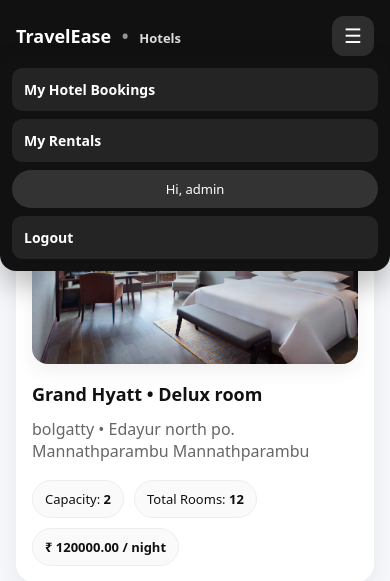
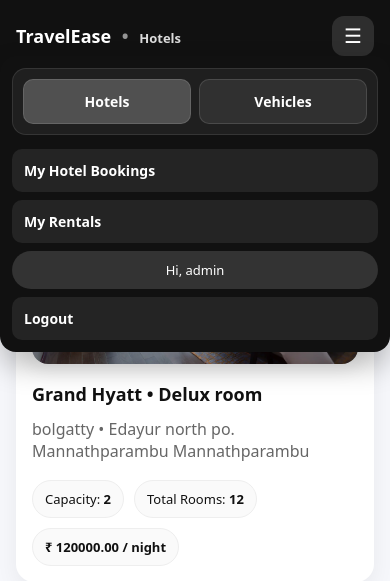
Before and after one commit to jojijose101/Travel-Ease, a Django app: page /room/3/book/ in a window 390 px wide, after a click that opens the changed part. Shown: the top 581 px of the page. Run offline with Django 5.2, Linux system fonts and the light colour scheme; a user stored in the database is signed in; data comes from the database, SQL or seed files in the repository; both versions use the stored data as it was after the commit; parts of the project's set-up code (start-up, migrations or seed data) failed here and were passed over.

Commit message:
final-demo

```diff
--- a/accounts/admin.py
+++ b/accounts/admin.py
@@ -2,6 +2,9 @@ from django.contrib import admin
 from .models import Profile
 
 
+admin.site.site_header = "Travel-Ease Admin"
+admin.site.site_title = "Travel-Ease Admin Portal"
+admin.site.index_title = "Welcome to the Travel-Ease Admin Portal"
 
 @admin.register(Profile)
 class ProfileAdmin(admin.ModelAdmin):
--- a/config/settings.py
+++ b/config/settings.py
@@ -17,8 +17,7 @@ import os
 BASE_DIR = Path(__file__).resolve().parent.parent
 
 
-RAZORPAY_KEY_ID = "rzp_test_SLGtQYvzz97uZJ"
-RAZORPAY_KEY_SECRET = "pPLaRRJW6ZcoqaANSyDZ4RVG"
+
 # Quick-start development settings - unsuitable for production
 # See https://docs.djangoproject.com/en/6.0/howto/deployment/checklist/
 
--- a/static/bookings/style.css
+++ b/static/bookings/style.css
@@ -89,6 +89,9 @@ body {
   padding: 8px 12px;
   border-radius:12px;
   cursor:pointer;
+}
+.nav-switch{
+  display:none;
 }
 /* ===== Cancel Booking Page ===== */
 .cancel-wrap{
@@ -220,6 +223,42 @@ body {
   .chip{
     text-align:center;
     padding: 10px 12px;
+  }
+  .nav-switch{
+    display:flex;
+    gap: 8px;
+    padding: 10px;
+    border-radius: 14px;
+    background: rgba(255,255,255,0.06);
+    border: 1px solid rgba(255,255,255,0.10);
+  }
+
+  /* make it sit nicely at top of dropdown */
+  .nav.open .nav-switch{
+    margin-bottom: 6px;
+  }
+
+  .switch-btn{
+    flex:1;
+    text-align:center;
+    padding: 12px 10px;
+    border-radius: 999px;
+    font-weight: 900;
+    font-size: 13px;
+    color:#fff;
+    text-decoration:none;
+    background: rgba(255,255,255,0.10);
+    border: 1px solid rgba(255,255,255,0.12);
+  }
+
+  .switch-btn.active{
+    background: rgba(255,255,255,0.22);
+  }
+
+  /* vehicles active gets light-red tint */
+  .switch-btn.vehicles.active{
+    background: rgba(255,77,77,0.22);
+    border-color: rgba(255,77,77,0.34);
   }
 }
 
--- a/templates/bookings/base.html
+++ b/templates/bookings/base.html
@@ -36,6 +36,16 @@
       </button>
 
       <nav class="nav" id="mainNav">
+        <div class="nav-switch" aria-label="Switch section">
+  <a class="switch-btn {% if request.path|slice:":9" != "/vehicles" %}active{% endif %}"
+     href="{% url 'booking:hotel_list' %}">
+    Hotels
+  </a>
+  <a class="switch-btn {% if request.path|slice:":9" == "/vehicles" %}active vehicles{% endif %}"
+     href="{% url 'vehicles:vehicle_list' %}">
+    Vehicles
+  </a>
+</div>
         {% if user.is_authenticated %}
           <a href="{% url 'booking:my_bookings' %}">My Hotel Bookings</a>
           <a href="{% url 'vehicles:my_rentals' %}">My Rentals</a>
```
Also changed, not shown: db.sqlite3.
